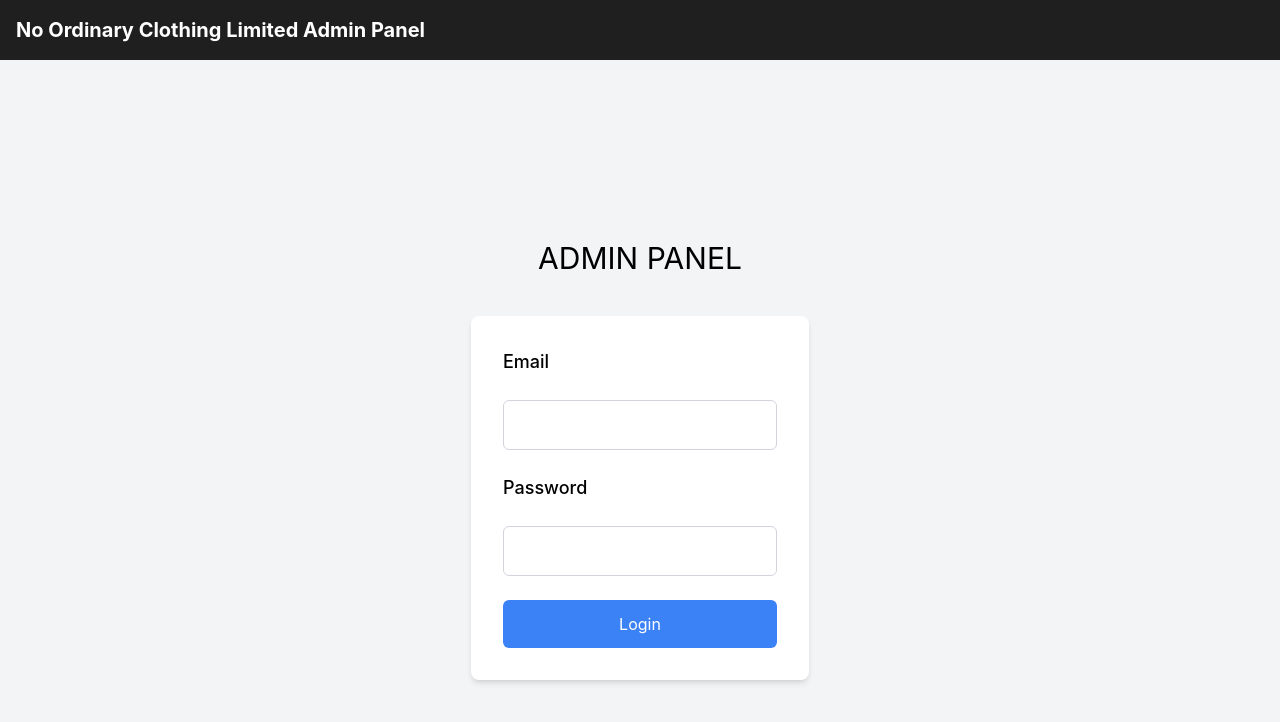
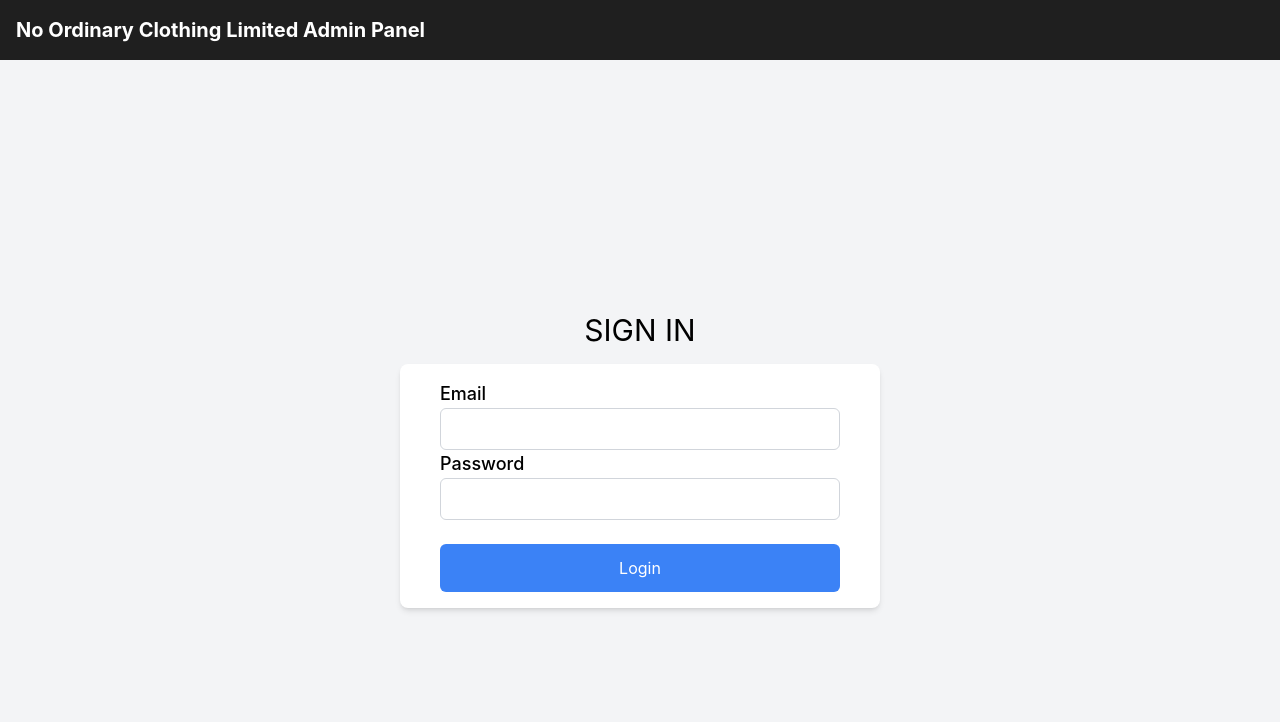
Before and after one commit to forhappiness12s12/Cloths-shopping-tool-admin-panel, a React (Create React App) app: page / in a window 1280 px wide. Shown: the top 722 px of the page. Built offline with nearby package versions, Linux system fonts and the light colour scheme.

Commit message:
23th commit

```diff
--- a/src/ImageDisplay.js
+++ b/src/ImageDisplay.js
@@ -8,7 +8,7 @@
   const [uploading, setUploading] = useState(false);
   const [fabricname, setFabricname] = useState('Trouser%20Fabric');
   const [dropdownOpen, setDropdownOpen] = useState(false);
-  const [selectedFabric, setSelectedFabric] = useState('Select Fabric Type');
+  const [selectedFabric, setSelectedFabric] = useState('Trouser Fabric');
 
   const fabricTypes = [
     "Trouser Fabric", "Polo Fabric", "Jogger Fabric", "Tshirt Fabric",
@@ -136,8 +136,8 @@
       </div>
 
 
-<div className='border-solid rounded-md border-2 border-[#333333]'>
-      <div className="grid grid-cols-1 md:grid-cols-2 lg:grid-cols-3 gap-6">
+
+      <div className="grid grid-cols-2 md:grid-cols-4 lg:grid-cols-6 gap-4">
         {images.length > 0 ? (
           images.map((url, index) => (
             <div
@@ -158,19 +158,23 @@
     onChange={handleFileChangeAndUpload}
     className="hidden"
   />
+
   <label
     htmlFor="fileInput"
-            className="w-48 h-48 bg-cover bg-center flex items-center justify-center cursor-pointer"
-            style={{ backgroundImage: 'url("https://krvevkxigsdnikvakxjt.supabase.co/storage/v1/object/public/im/plus30.png")' }}
+    className="w-48 h-48 bg-cover bg-center flex items-center justify-center cursor-pointer border-2 border-[#494949] rounded-md p-4"
+    style={{ backgroundImage: 'url("https://krvevkxigsdnikvakxjt.supabase.co/storage/v1/object/public/im/plus30.png")', backgroundSize: '60%', backgroundRepeat: 'no-repeat' }}
   >
   </label>
 </div>
+
+
+
       </div>
-      </div>
+
       {selectedImage && (
         <button
           onClick={handleDelete}
-          className="px-4 py-2 bg-red-500 text-white rounded-md hover:bg-red-600 transition"
+          className="mt-8 px-4 py-2 bg-red-500 text-white rounded-md hover:bg-red-600 transition"
         >
           Delete
         </button>
--- a/src/Login.js
+++ b/src/Login.js
@@ -5,9 +5,11 @@
   const [email, setEmail] = useState('');
   const [password, setPassword] = useState('');
   const [error, setError] = useState(null);
+  const [submitted, setSubmitted] = useState(false); // Add state for tracking submission
 
   const handleLogin = async (event) => {
     event.preventDefault();
+    setSubmitted(true); // Set submitted to true when form is submitted
 
     const { error } = await supabase.auth.signInWithPassword({ email, password });
 
@@ -19,13 +21,16 @@
   };
 
   return (
-    <div className="flex flex-col items-center justify-center min-h-screen bg-gray-100">
-      <div className="text-3xl mb-10">ADMIN PANEL</div>
-      <form onSubmit={handleLogin} className="bg-white p-8 rounded-lg shadow-md max-w-md">
-        <div className="grid grid-cols-1 gap-6">
-          <label className="block text-lg font-medium">Email</label>
+    <div className="flex flex-col items-center justify-center min-h-screen bg-gray-100 sm:w-[480px] w-[300px]">
+      <div className="text-3xl mb-4">SIGN IN</div>
+      <form
+        onSubmit={handleLogin}
+        className={`bg-white rounded-lg shadow-md py-4 w-full `}
+      >
+        <div className="grid grid-cols-1 px-10">
+          <label className="block text-lg  font-medium">Email</label>
           <input
-            className="w-full p-3 border border-gray-300 rounded-md"
+            className="w-full p-2 border border-gray-300 rounded-md"
             type="email"
             value={email}
             onChange={(e) => setEmail(e.target.value)}
@@ -34,20 +39,21 @@
 
           <label className="block text-lg font-medium">Password</label>
           <input
-            className="w-full p-3 border border-gray-300 rounded-md"
+            className="w-full p-2 border border-gray-300 rounded-md"
             type="password"
             value={password}
             onChange={(e) => setPassword(e.target.value)}
             required
           />
-        </div>
-        {error && <p className="mt-4 text-red-500">{error}</p>}
-        <button
+          <button
           type="submit"
           className="w-full mt-6 p-3 bg-blue-500 text-white rounded-md hover:bg-blue-600 transition-colors"
         >
           Login
         </button>
+        </div>
+        {error && <p className="mt-4 text-red-500">{error}</p>}
+
       </form>
     </div>
   );
```
Lines whose indentation alone changed are shown as unchanged.
